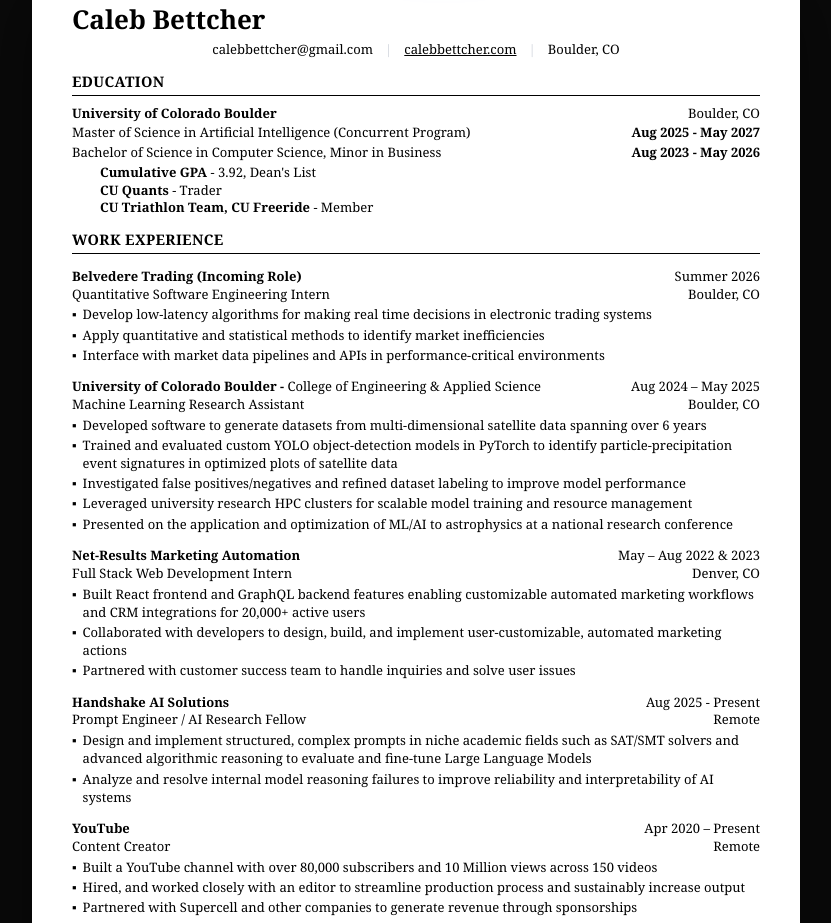
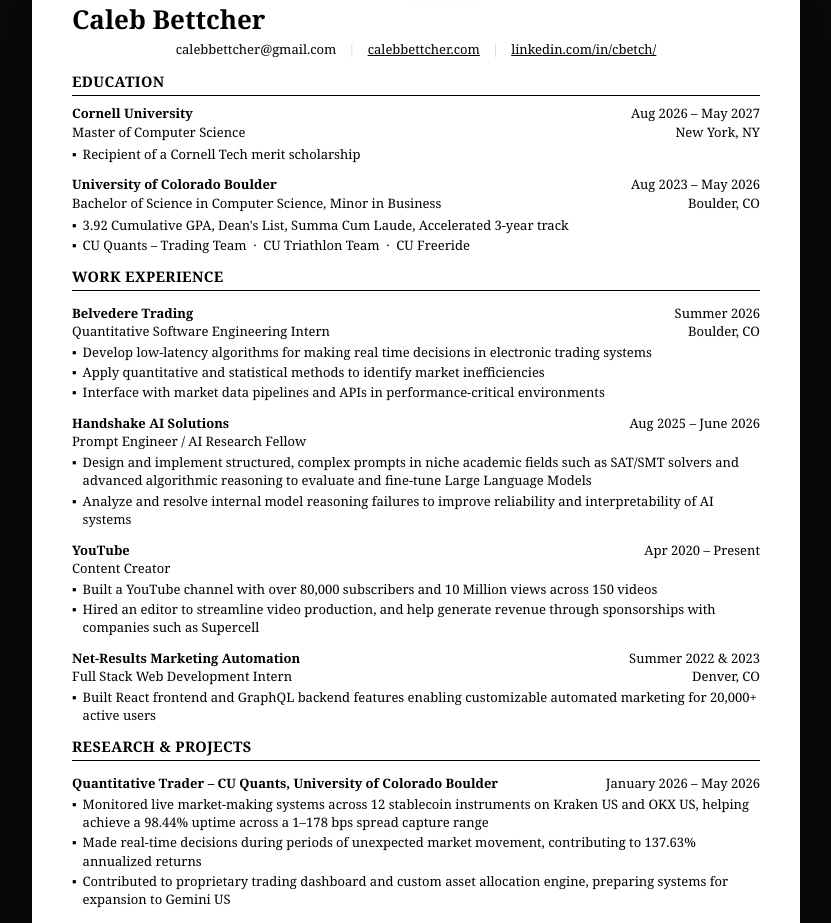
Before and after one commit to CBetch/calebbettcher-website, a Next.js app: page /resume in a window 1280 px wide. Shown: the part 220-1143 px from the top of the page, without its empty margins (224-1055 px from the left). Built offline with nearby package versions, Linux system fonts and the light colour scheme.

Commit message:
Updated Resume

```diff
--- a/src/components/content/ResumeDisplay.tsx
+++ b/src/components/content/ResumeDisplay.tsx
@@ -16,7 +16,7 @@ function Job({
 }: {
   company: React.ReactNode;
   role: string;
-  location: string;
+  location?: string;
   date: string;
   bullets: string[];
 }) {
@@ -28,7 +28,7 @@ function Job({
       </div>
       <div className="flex justify-between items-baseline gap-4">
         <div className="text-[13px] leading-snug">{role}</div>
-        <div className="text-[13px] shrink-0 leading-snug">{location}</div>
+        {location && <div className="text-[13px] shrink-0 leading-snug">{location}</div>}
       </div>
       <ul className="mt-0.5">
         {bullets.map((b, i) => (
@@ -55,36 +55,54 @@ export default function ResumeDisplay() {
         <span className="text-gray-300">|</span>
         <Link href="https://calebbettcher.com" className="underline hover:opacity-70">calebbettcher.com</Link>
         <span className="text-gray-300">|</span>
-        <span>Boulder, CO</span>
+        <Link href="https://linkedin.com/in/cbetch/" className="underline hover:opacity-70">linkedin.com/in/cbetch/</Link>
       </div>
 
       {/* Education */}
       <Section title="Education">
         <div className="mt-1.5">
           <div className="flex justify-between items-baseline gap-4">
-            <div className="font-bold text-[13px]">University of Colorado Boulder</div>
-            <div className="text-[13px] shrink-0">Boulder, CO</div>
+            <div className="font-bold text-[13px]">Cornell University</div>
+            <div className="text-[13px] shrink-0">Aug 2026 – May 2027</div>
           </div>
           <div className="flex justify-between items-baseline gap-4">
-            <div className="text-[13px]">Master of Science in Artificial Intelligence (Concurrent Program)</div>
-            <div className="text-[13px] font-bold shrink-0">Aug 2025 - May 2027</div>
+            <div className="text-[13px]">Master of Computer Science</div>
+            <div className="text-[13px] shrink-0">New York, NY</div>
+          </div>
+          <ul className="mt-0.5">
+            <li className="text-[13px] flex gap-1.5 leading-[1.4] mt-0.5">
+              <span className="shrink-0">▪</span>
+              <span>Recipient of a Cornell Tech merit scholarship</span>
+            </li>
+          </ul>
+        </div>
+
+        <div className="mt-3">
+          <div className="flex justify-between items-baseline gap-4">
+            <div className="font-bold text-[13px]">University of Colorado Boulder</div>
+            <div className="text-[13px] shrink-0">Aug 2023 – May 2026</div>
           </div>
           <div className="flex justify-between items-baseline gap-4">
             <div className="text-[13px]">Bachelor of Science in Computer Science, Minor in Business</div>
-            <div className="text-[13px] font-bold shrink-0">Aug 2023 - May 2026</div>
+            <div className="text-[13px] shrink-0">Boulder, CO</div>
           </div>
-          <div className="ml-7 mt-0.5">
-            <div className="text-[13px] leading-[1.35]"><span className="font-bold">Cumulative GPA</span> - 3.92, Dean's List</div>
-            <div className="text-[13px] leading-[1.35]"><span className="font-bold">CU Quants</span> - Trader</div>
-            <div className="text-[13px] leading-[1.35]"><span className="font-bold">CU Triathlon Team, CU Freeride</span> - Member</div>
-          </div>
+          <ul className="mt-0.5">
+            <li className="text-[13px] flex gap-1.5 leading-[1.4] mt-0.5">
+              <span className="shrink-0">▪</span>
+              <span>3.92 Cumulative GPA, Dean&apos;s List, Summa Cum Laude, Accelerated 3-year track</span>
+            </li>
+            <li className="text-[13px] flex gap-1.5 leading-[1.4] mt-0.5">
+              <span className="shrink-0">▪</span>
+              <span>CU Quants – Trading Team &nbsp;·&nbsp; CU Triathlon Team &nbsp;·&nbsp; CU Freeride</span>
+            </li>
+          </ul>
         </div>
       </Section>
 
       {/* Work Experience */}
       <Section title="Work Experience">
         <Job
-          company="Belvedere Trading (Incoming Role)"
+          company="Belvedere Trading"
           role="Quantitative Software Engineering Intern"
           location="Boulder, CO"
           date="Summer 2026"
@@ -95,34 +113,9 @@ export default function ResumeDisplay() {
           ]}
         />
         <Job
-          company={<>University of Colorado Boulder - <span className="font-normal">College of Engineering & Applied Science</span></>}
-          role="Machine Learning Research Assistant"
-          location="Boulder, CO"
-          date="Aug 2024 – May 2025"
-          bullets={[
-            "Developed software to generate datasets from multi-dimensional satellite data spanning over 6 years",
-            "Trained and evaluated custom YOLO object-detection models in PyTorch to identify particle-precipitation event signatures in optimized plots of satellite data",
-            "Investigated false positives/negatives and refined dataset labeling to improve model performance",
-            "Leveraged university research HPC clusters for scalable model training and resource management",
-            "Presented on the application and optimization of ML/AI to astrophysics at a national research conference",
-          ]}
-        />
-        <Job
-          company="Net-Results Marketing Automation"
-          role="Full Stack Web Development Intern"
-          location="Denver, CO"
-          date="May – Aug 2022 & 2023"
-          bullets={[
-            "Built React frontend and GraphQL backend features enabling customizable automated marketing workflows and CRM integrations for 20,000+ active users",
-            "Collaborated with developers to design, build, and implement user-customizable, automated marketing actions",
-            "Partnered with customer success team to handle inquiries and solve user issues",
-          ]}
-        />
-        <Job
           company="Handshake AI Solutions"
           role="Prompt Engineer / AI Research Fellow"
-          location="Remote"
-          date="Aug 2025 - Present"
+          date="Aug 2025 – June 2026"
           bullets={[
             "Design and implement structured, complex prompts in niche academic fields such as SAT/SMT solvers and advanced algorithmic reasoning to evaluate and fine-tune Large Language Models",
             "Analyze and resolve internal model reasoning failures to improve reliability and interpretability of AI systems",
@@ -131,12 +124,53 @@ export default function ResumeDisplay() {
         <Job
           company="YouTube"
           role="Content Creator"
-          location="Remote"
           date="Apr 2020 – Present"
           bullets={[
             "Built a YouTube channel with over 80,000 subscribers and 10 Million views across 150 videos",
-            "Hired, and worked closely with an editor to streamline production process and sustainably increase output",
-            "Partnered with Supercell and other companies to generate revenue through sponsorships",
+            "Hired an editor to streamline video production, and help generate revenue through sponsorships with companies such as Supercell",
+          ]}
+        />
+        <Job
+          company="Net-Results Marketing Automation"
+          role="Full Stack Web Development Intern"
+          location="Denver, CO"
+          date="Summer 2022 & 2023"
+          bullets={[
+            "Built React frontend and GraphQL backend features enabling customizable automated marketing for 20,000+ active users",
+          ]}
+        />
+      </Section>
+
+      {/* Research & Projects */}
+      <Section title="Research & Projects">
+        <Job
+          company="Quantitative Trader – CU Quants, University of Colorado Boulder"
+          role=""
+          date="January 2026 – May 2026"
+          bullets={[
+            "Monitored live market-making systems across 12 stablecoin instruments on Kraken US and OKX US, helping achieve a 98.44% uptime across a 1–178 bps spread capture range",
+            "Made real-time decisions during periods of unexpected market movement, contributing to 137.63% annualized returns",
+            "Contributed to proprietary trading dashboard and custom asset allocation engine, preparing systems for expansion to Gemini US",
+          ]}
+        />
+        <Job
+          company="SurfaceEdge – Novel CNN Options Pricing Model from Surface Images"
+          role=""
+          date="January 2026 – May 2026"
+          bullets={[
+            "Engineered a novel multimodal deep learning pipeline combining CNN-encoded options surface images with contract-level scalars across 200M+ labeled contracts from 17 years of historical data, extending prior computer vision research from CU ML lab work",
+            "Adapted a causal self-attention transformer to model price history as a sequence prediction problem — analogous to next-token prediction in LLMs — achieving best performance across all architectures",
+            "Designed and compared three model architectures achieving 7.9% improvement in MAE over the naive baseline",
+          ]}
+        />
+        <Job
+          company="Machine Learning Research – University of Colorado Boulder"
+          role=""
+          date="Aug 2024 – May 2025"
+          bullets={[
+            "Developed custom methodology software to generate datasets from multi-dimensional satellite data spanning over 6 years",
+            "Trained and evaluated custom YOLO models in PyTorch to identify particle-precipitation signatures in optimized plots of satellite data",
+            "Presented on the application and optimization of ML/AI to astrophysics at a national research conference",
           ]}
         />
       </Section>
```
Also changed, not shown: 1 other file (tests, documents, lock files or other folders).
